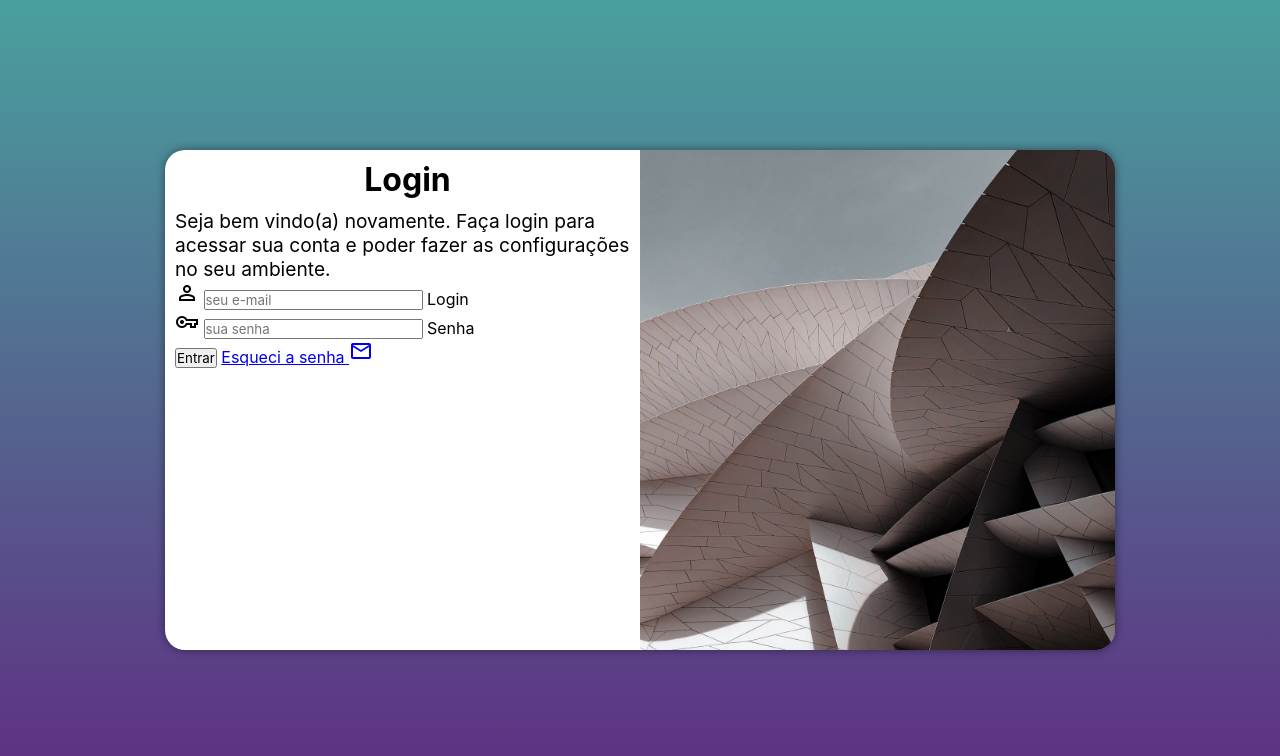
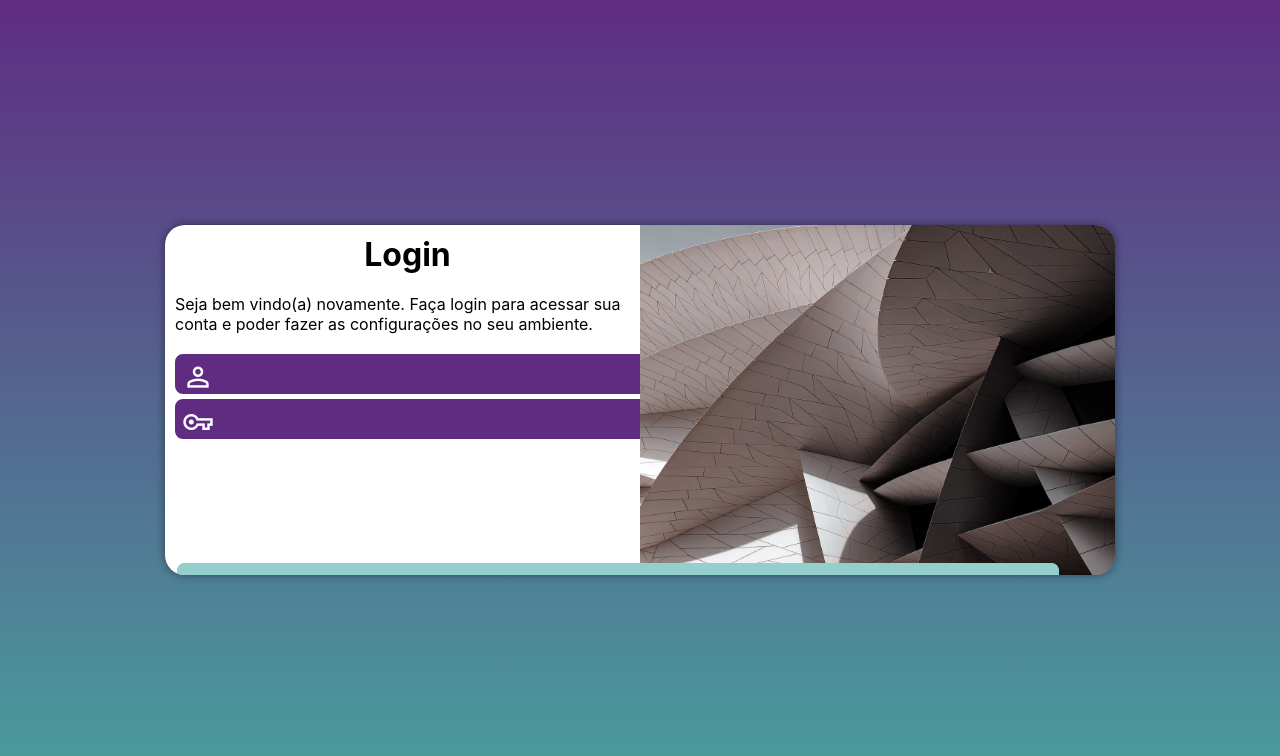
Before and after one commit to AleBrandon/PagesHTMLCSS, a plain HTML site: page Desafio015PageTelaLogin/index.html in a window 1280 px wide. Drawn offline with nearby package versions, Linux system fonts and the light colour scheme.

Commit message:
Atualizadoo

```diff
--- a/Desafio015PageTelaLogin/estilos/media-query.css
+++ b/Desafio015PageTelaLogin/estilos/media-query.css
@@ -9,12 +9,13 @@ Dekstop: 992px até 1200px
 Grandes Telas: acima de 1200px
 */
 
-@media screen and (min-width: 768px) and (max-width: 992px) {
+@media screen and (min-width: 768px) and (max-width: 992px) { /*Configuração para Tablet*/
     body{
         background-image: linear-gradient(to top, #49a09d, #5f2c82);
     }
     section#login{
         width: 80vw;
+        height: 280px;
     }
 
     section#login > div#imagem{
@@ -32,12 +33,13 @@ Grandes Telas: acima de 1200px
 
 }
 
-@media screen and (min-width: 992px) {
+@media screen and (min-width: 992px) { /*Configuraçãoes Desktop*/
     body{
-        background-image: linear-gradient(to bottom, #49a09d, #5f2c82);
+        background-image: linear-gradient(to top, #49a09d, #5f2c82);
     }
     section#login{
         width: 950px;
+        height: 350px;  /*Esta parte é do ultimo ep, porem precisa resolver a questão dos botes que nao estao aparecendo para este tamanho de tela.*/
     }
 
     section#login > div#imagem{
@@ -56,7 +58,10 @@ Grandes Telas: acima de 1200px
     }
 
     div#formulario > p{
-        font-size: 1.2em;
+        font-size: 1em;
+        margin: 20px 0px;
     }
 
+
+
 }
--- a/Desafio015PageTelaLogin/estilos/style.css
+++ b/Desafio015PageTelaLogin/estilos/style.css
@@ -31,8 +31,7 @@ section#login{
     position: absolute;
     top: 50%;
     left: 50%;
-    transform: translate(-50%, -50%);
-    overflow: hidden; /*Tudo que estiver fora da borda vai ficar escondido...Apos ter inserido a foto, a bora de cima saiu.. para mudar isso foi inserido este codigo logo acima.*/
+    overflow: hidden; /*Tudo que estiver fora da borda vai ficar escondido...Apos ter inserido a foto, a borda de cima saiu.. para mudar isso foi inserido este codigo logo acima.*/
 
     background-color: white;
     width: 260px;
@@ -40,6 +39,7 @@ section#login{
     border-radius: 20px;
     box-shadow: 0px 0px 10px rgba(0, 0, 0, 0.450);
 
+    transform: translate(-50%, -50%);
     transition: width .3s, height .3s; /*Transição entre tamanho da tela*/
     transition-timing-function: ease; /*Dar uma suavizada durante a animação*/
 }
@@ -66,3 +66,83 @@ div#formulario > h1{
 div#formulario > p{
     font-size: 0.8em;
 }
+
+form > div.campo{
+    background-color: #5f2c82;
+    border: 2px solid #5f2c82;
+    display: block;
+    width: 100%;
+    height: 40px;
+    border-radius: 8px;
+    margin: 5px 0px;
+}
+
+div.campo > label{
+    display: none;
+}
+
+div.campo > span {
+    color: white;
+   /* background-color: black;*/
+    font-size: 2em;
+    width: 40px;
+    padding: 5px;
+}
+
+div.campo > input{
+    background-color: #94cfcd;
+    font-size: 1em;
+    width: calc(100% - 44.37px) ; /*Para enquadrara largura */
+    height: 100%;
+    border: 0px;
+    border-radius: 8px;
+    padding: 4px;
+    transform: translateY(-12px); /*Posicionar o quadro email e senha certinho*/
+}
+
+div.campo > input:focus-within{ /*:focus-within   =>  Ganhar foco, quando estiver digitando nele.*/
+    background-color: white;
+
+}
+
+form > input[type=submit] { /*Entre cochetes diz que que qualquer coisa que fazer nessa area é referente o botão dentro do [....]*/
+display: block;
+font-size: 1em;
+width: 100%;
+height: 40px;
+background-color: #49a09d;
+color: white;
+border: none;
+border-radius: 5px;
+cursor: pointer;
+}
+
+form > input[type=submit]:hover {
+    background-color: #2d6462;
+}
+
+form > a.botao {
+    display: block;
+    text-align: center;
+    font-size: 1em;
+    width: 100%;
+    height: 40px;
+    padding-top: 5px;
+    margin-top: 5px;
+    background-color: white;
+    color: #2d6462;
+    border: 1px solid #49a09d;
+    border-radius: 7px;
+    text-decoration: none;
+}
+
+form > a.botao:hover{
+    background-color: #6cd3cf;
+
+}
+
+form > a.botao > span {
+    font-size: 0.8em;
+}
+
+/*Obs: sempre que ter uma animação pra fazer, coloque como ultima linha*/
--- a/Desafio015PageTelaLogin/index.html
+++ b/Desafio015PageTelaLogin/index.html
@@ -33,12 +33,16 @@
                         <input type="password" name="senha" id="isenha" placeholder="sua senha" autocomplete="current-password" required minlength="8" maxlength="20">
                         <label for="isenha">Senha</label>
                     </div>
-                    <input type="submit" value="Entrar">
-                    <a href="esqueci.html">
-                        Esqueci a senha <span class="material-symbols-outlined">
-                            mail
-                            </span>
-                    </a>
+
+
+                            <input type="submit" value="Entrar">
+                            <a href="esqueci.html" class="botao">
+                                Esqueci a senha <span class="material-symbols-outlined">
+                                    mail
+                                    </span>
+                            </a>
+
+
 
                 </form>
             </div>
```
